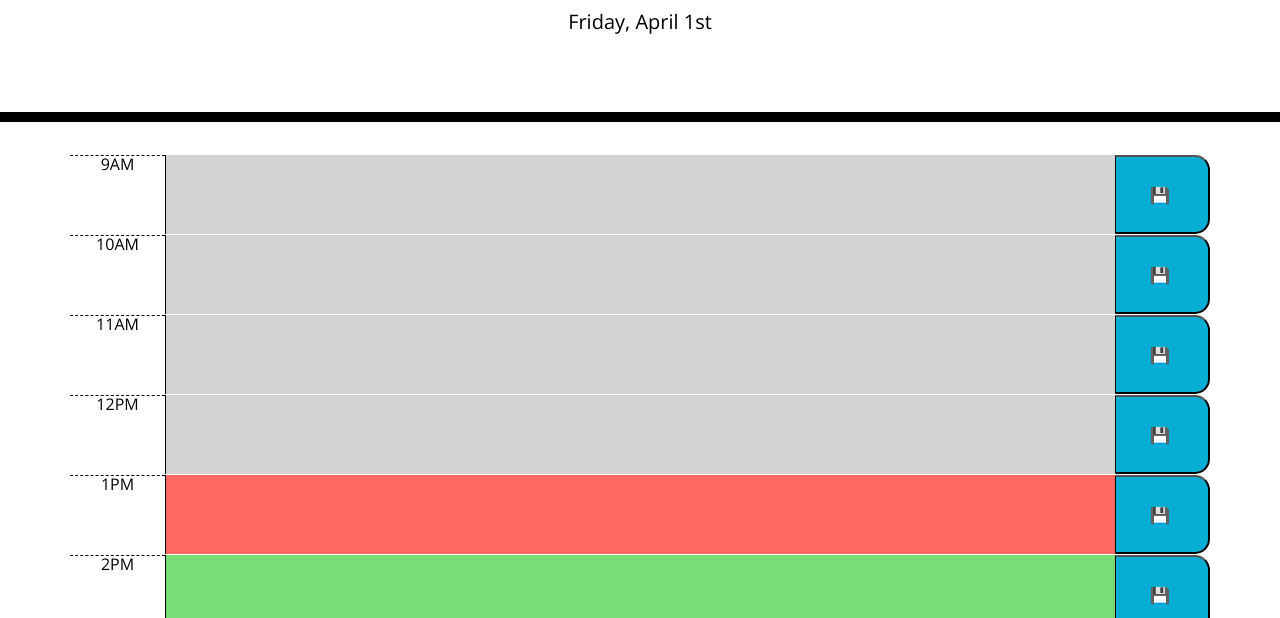
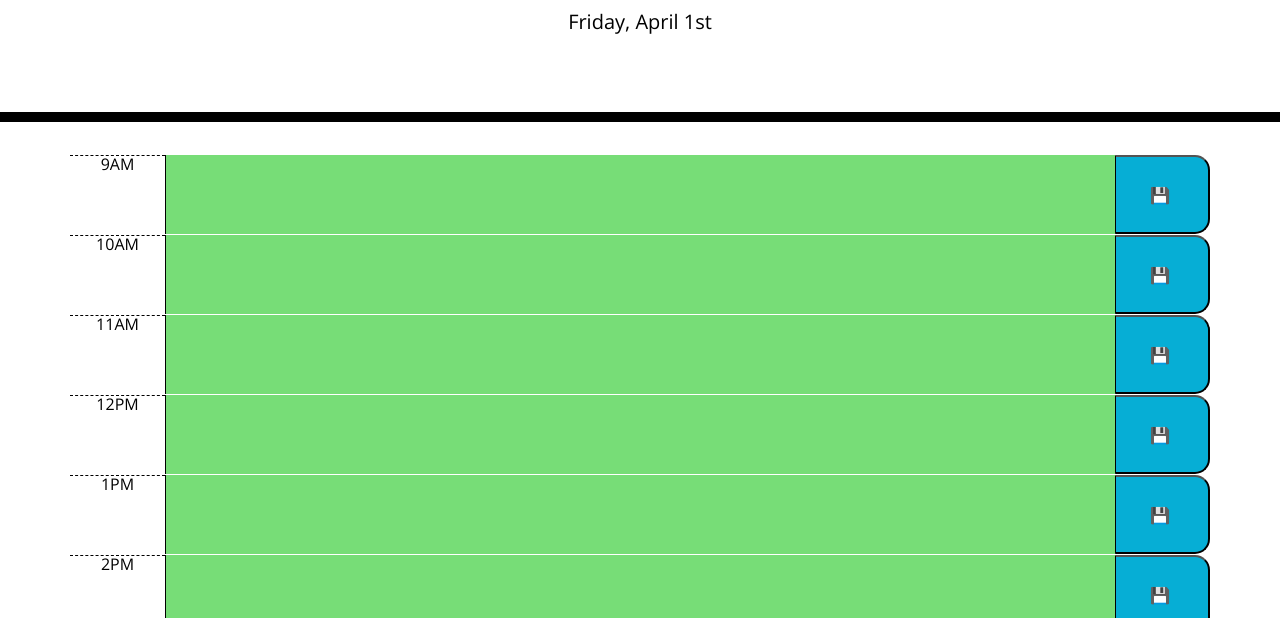
Before and after one commit to smturner/word_day_scheduler, a plain HTML site: page Develop/index.html in a window 1280 px wide. Shown: the part 182-800 px from the top of the page. Drawn offline with nearby package versions, Linux system fonts and the light colour scheme.

Commit message:
removed commetns on css, removed commented out code on javascript

```diff
--- a/Develop/script.js
+++ b/Develop/script.js
@@ -1,13 +1,11 @@
+//variable for save button
 var saveBtn =$(".saveBtn");
 //tells the current date
  var currentDay = moment()
- console.log(currentDay)
 $("#currentDay").text(currentDay.format('dddd, MMMM Do'));
 
 //tells the current hour
-// var timeNow= moment().hour();
-var timeNow= 13;
-console.log(timeNow)
+var timeNow= moment().hour();
 
 //save button which stores the data to the local storage
  $(".saveBtn").on("click", function () {
@@ -15,11 +13,7 @@ console.log(timeNow)
      console.log(notevent.target)
     var textValue =$(this).siblings(".color-block").val()
     var timeKey = $(this).parent().attr("id")
-    // var textAreaId = timeKey.split("time")
-
-    // console.log (textAreaId[1])
     localStorage.setItem(timeKey, textValue)
-    // $(".saveBtn").hover(handlerIn, handlerOut)
  });
 
 
@@ -34,62 +28,17 @@ $("#time15 .color-block").val(localStorage.getItem("time15"))
 $("#time16 .color-block").val(localStorage.getItem("time16"))
 $("#time17 .color-block").val(localStorage.getItem("time17"))
 
-
-
-// $(".color-block").each(function(){
-//     //create variable for if statement to match number in id
-//     var divHour = $(this).parent().attr("id")
-//     //if text area is within the same hour as actual time set class to .present
-//     if (divHour == timeNow){
-//         console.log("time")
-//         //remove other classes from <textarea>
-//         $(this).removeClass("future")
-//         $(this).removeClass("past")
-//         // add class present to <textarea>
-//         $(this).addClass("present")
-//     }
-// })
-// $(".color-block").each(function (){
-//     var eachHour =$(this).parent().attr("id")
-
-//     if (eachHour < timeNow){
-//         console.log("yay")
-
-//         $(this).removeClass(".present"),
-//         $(this).removeClass(".future"),
-//         $(this).addClass(".past");
-//     }
-// })
-
-
-// $(".color-block").each(function (){
-//     var eachHour =$(this).parent().attr("id")
-//     if (eachHour === timeNow){
-//         $(this).addClass(".present"),
-//         $(this).removeClass(".future"),
-//         $(this).removeClass(".past");
-//     }
-// })
+//function to color code the time blocks
     $(".color-block").each(function (){
-        // var eachHour =$(this).parent().attr("id")
         var timeKey = $(this).parent().attr("id")
         var eachHour = timeKey.split("time")
         if (eachHour[1] > timeNow){
-            console.log ("future")
-            // $(this).removeClass(".present"),
             $(this).addClass("future");
-            // $(this).removeClass(".past");
         }
      else if (eachHour[1] == timeNow){
-        //  console.log(present)
         $(this).addClass("present");
-        // $(this).removeClass("future"),
-        // $(this).removeClass("past");
     }
     else if (eachHour[1]<timeNow) {
-        // console.log("past")
-        // $(this).removeClass("present"),
-        // $(this).addClass("future"),
         $(this).addClass("past");
     }
 }
@@ -98,68 +47,9 @@ $("#time17 .color-block").val(localStorage.getItem("time17"))
 
 
 
-//  function usePlanner() {
-
-//     $(".hour").each(function() {
-//         var currHour = $(this).text();
-//         var currPlan = localStorage.getItem(currHour);
-
-//         // console.log(this);
-//         // console.log(currHour);
-
-//         if(currPlan !== null) {
-//             $(this).siblings(".plan").val(currPlan);
-//         }
-//     });
-// }
-
-// usePlanner();
 
 
-
-
-
-
-
-// })
-
-//     function hourTracker() {
-//         //get current number of hours.
-//         var currentHour = moment().hour(); // use of moment.js
-
-//         // loop over time blocks
-//         $(".time-block").each(function () {
-//             var blockHour = parseInt($(this).attr("id").split("hour")[1]);
-//             console.log( blockHour, currentHour)
-
-//             //check if we've moved past this time, click into css/html given classes of past, present, or future
-//             if (blockHour < currentHour) {
-//                 $(this).addClass("past");
-//                 $(this).removeClass("future");
-//                 $(this).removeClass("present");
-//             }
-//             else if (blockHour === currentHour) {
-//                 $(this).removeClass("past");
-//                 $(this).addClass("present");
-//                 $(this).removeClass("future");
-//             }
-//             else {
-//                 $(this).removeClass("present");
-//                 $(this).removeClass("past");
-//                 $(this).addClass("future");
-//             }
-//         })
-//     }
-//     hourTracker(); //re-run function
-// })
-
-
-
-
-
-
-//html
-
+//psuedo coding
 //Create basic HTML to resemble mockup-using CSS
     //create 9 rows with 3 columns each
     //use container and row
```
Also changed, not shown: Develop/style.css (+2 -6 lines).
